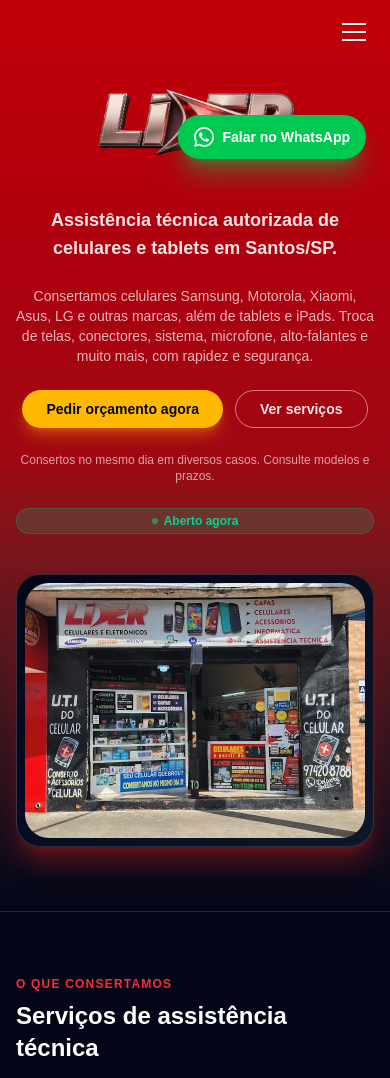
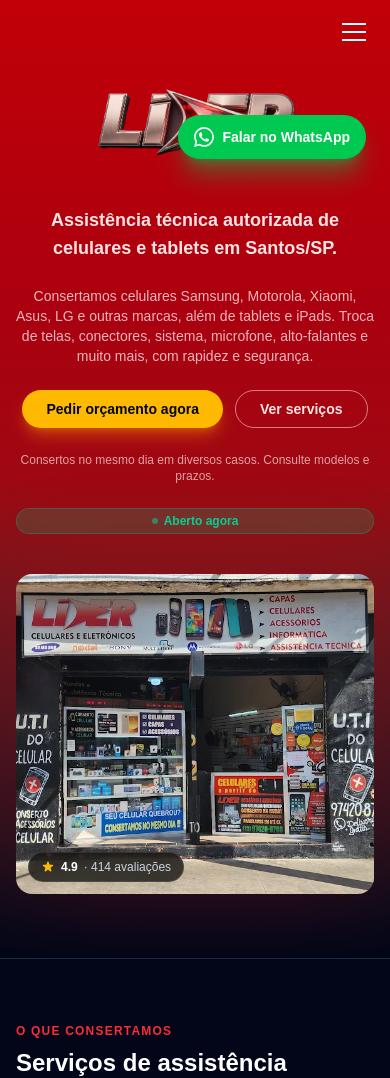
Before and after one commit to ManzanoW/lider-celulares, a Next.js app: page / in a window 390 px wide. Shown: the top 1078 px of the page. Built offline with nearby package versions, Linux system fonts and the light colour scheme.

Commit message:
feat: improved hero image and fixed mobile layout

```diff
--- a/app/components/Hero.tsx
+++ b/app/components/Hero.tsx
@@ -75,16 +75,32 @@
           </span>
         </div>
 
-        <div className="flex-1">
-          {/* Aqui depois você pode colocar uma foto da loja ou um mockup */}
-          <div className="mx-auto max-w-sm rounded-3xl border border-red-300/20 bg-linear-to-br from-slate-950 to-slate-900 p-2 shadow-xl shadow-red-900/60">
+        <div className="relative flex-1 flex items-center justify-center">
+          <div className="absolute inset-0 rounded-3xl bg-red-600/20 blur-3xl scale-90" />
+
+          {/* Container da imagem */}
+          <div className="relative w-full overflow-hidden rounded-2xl md:rounded-3xl">
             <Image
-              src="/lider-fachada.webp"
-              alt="Líder Celulares"
-              width={400}
+              src="/lider-fachada.jpg"
+              alt="Fachada Líder Celulares"
+              width={500}
               height={400}
-              className="rounded-3xl object-cover select-none"
+              className="w-full h-80 md:h-auto object-cover md:hover:ease-in-out md:hover:scale-105 md:hover:duration-500 select-none"
+              priority
             />
+
+            {/* Badge de avaliações — canto inferior ESQUERDO */}
+            <div className="absolute bottom-3 left-3 flex items-center gap-1.5 rounded-full bg-black/70 backdrop-blur-sm px-3 py-1.5 border border-white/10">
+              <svg
+                className="w-3.5 h-3.5 text-amber-400"
+                fill="currentColor"
+                viewBox="0 0 20 20"
+              >
+                <path d="M9.049 2.927c.3-.921 1.603-.921 1.902 0l1.07 3.292a1 1 0 00.95.69h3.462c.969 0 1.371 1.24.588 1.81l-2.8 2.034a1 1 0 00-.364 1.118l1.07 3.292c.3.921-.755 1.688-1.54 1.118l-2.8-2.034a1 1 0 00-1.175 0l-2.8 2.034c-.784.57-1.838-.197-1.539-1.118l1.07-3.292a1 1 0 00-.364-1.118L2.98 8.72c-.783-.57-.38-1.81.588-1.81h3.461a1 1 0 00.951-.69l1.07-3.292z" />
+              </svg>
+              <span className="text-xs font-semibold text-white">4.9</span>
+              <span className="text-xs text-slate-300">· 414 avaliações</span>
+            </div>
           </div>
         </div>
       </div>
--- a/app/components/Services.tsx
+++ b/app/components/Services.tsx
@@ -107,7 +107,7 @@
                 className="group relative flex flex-col gap-3 rounded-2xl border border-slate-800 bg-slate-900/60 p-4 md:p-6 md:gap-4 md:rounded-3xl hover:border-red-600/50 hover:bg-slate-900 transition-all duration-300 cursor-pointer"
               >
                 {/* Linha glow no topo ao hover */}
-                <div className="absolute inset-x-0 top-0 h-px rounded-t-2xl bg-gradient-to-r from-transparent via-red-500/60 to-transparent opacity-0 group-hover:opacity-100 transition-opacity duration-300" />
+                <div className="absolute inset-x-0 top-0 h-px rounded-t-2xl bg-linear-to-r from-transparent via-red-500/60 to-transparent opacity-0 group-hover:opacity-100 transition-opacity duration-300" />
 
                 {/* Topo: ícone + seta */}
                 <div className="flex items-center justify-between">
```
Also changed, not shown: public/lider-fachada.jpg (renamed from public/og-image.jpg).
